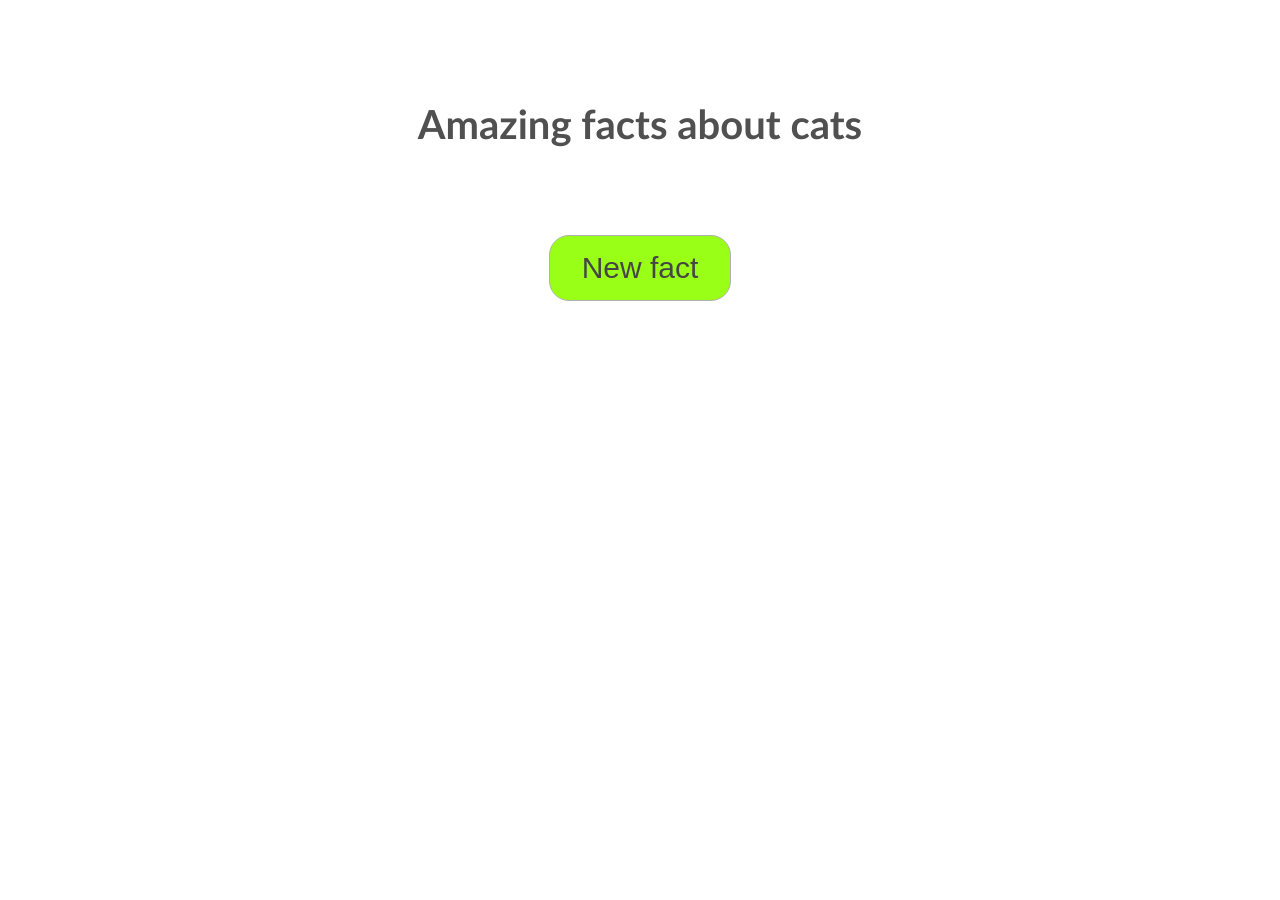
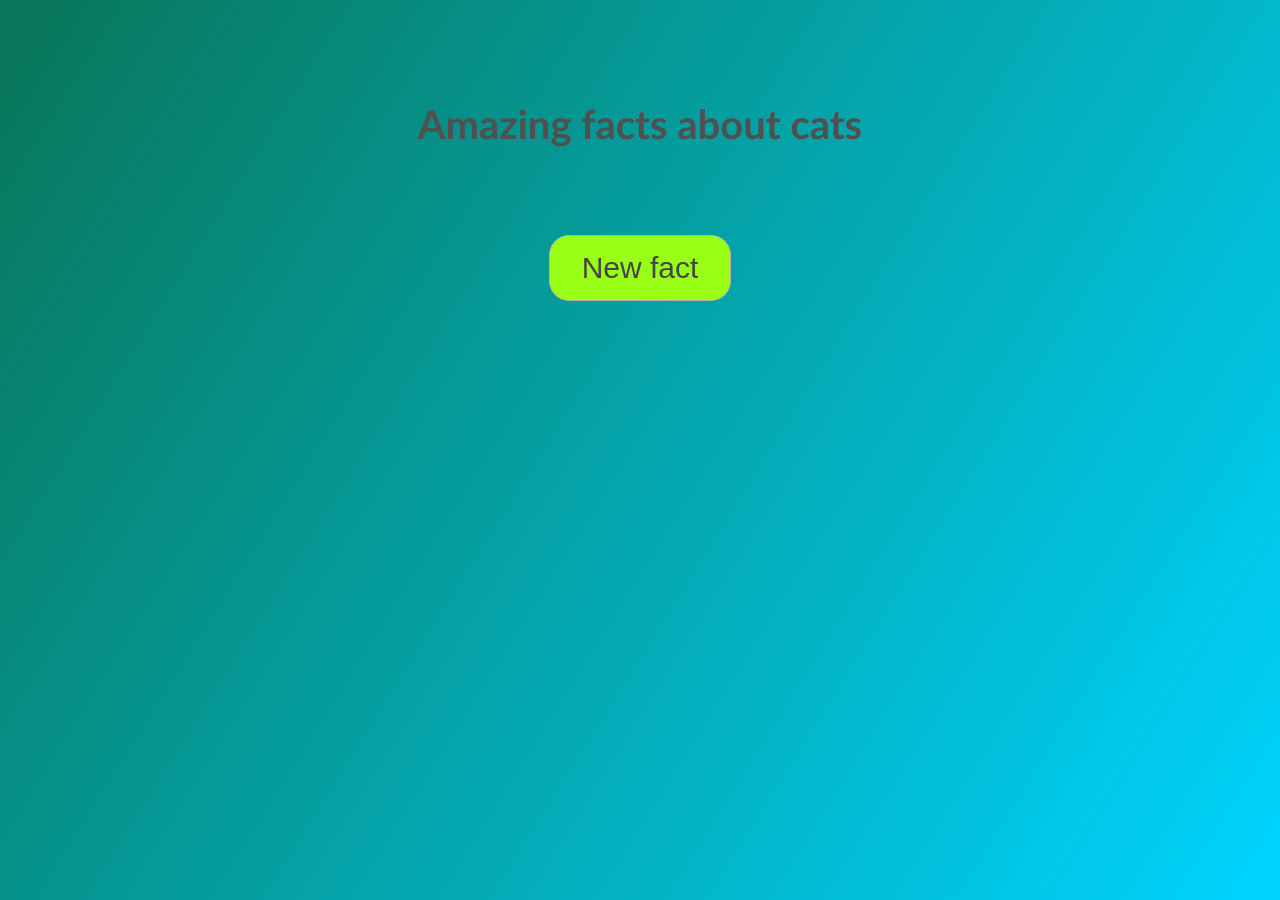
Before and after one commit to Repti58/Catsapp, a React (Create React App) app: page / in a window 1280 px wide. Before the commit the page ends 800 px from the top, so only its background shows below. Built offline with nearby package versions, Linux system fonts and the light colour scheme; no server answers.

Commit message:
add gradient

```diff
--- a/src/index.css
+++ b/src/index.css
@@ -1,11 +1,16 @@
 body {
+  width: 100vw;
+  height: 100vh;
+  /* border: solid red; */
   margin: 0;
-  min-width: 550px;
+  /* min-width: 550px; */
   font-family: -apple-system, BlinkMacSystemFont, 'Segoe UI', 'Roboto', 'Oxygen',
     'Ubuntu', 'Cantarell', 'Fira Sans', 'Droid Sans', 'Helvetica Neue',
     sans-serif;
   -webkit-font-smoothing: antialiased;
   -moz-osx-font-smoothing: grayscale;
+  background: rgb(3,137,120);
+background: linear-gradient(122deg, rgba(3,137,120,1) 0%, rgba(9,117,88,1) 0%, rgba(0,212,255,1) 100%);
 }
 
 code {
```
Also changed, not shown: 1 other file (tests, documents, lock files or other folders).
